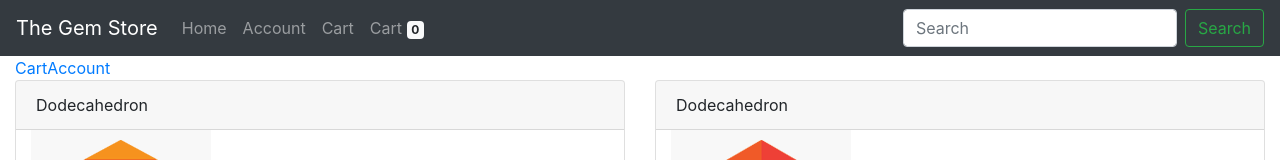
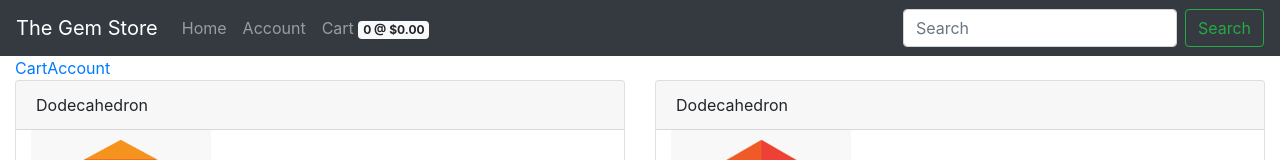
Before and after one commit to abiancu/gemstore-alejandro2018, an Angular app: page / in a window 1280 px wide. Shown: the top 160 px of the page. Built offline with nearby package versions, Linux system fonts and the light colour scheme; what ts-md5 would draw is missing.

Commit message:
updated navbar
I was showing two cart, no I have only one. Disable the text and href from the navbar.component.ts

```diff
--- a/src/app/navbar/navbar.component.html
+++ b/src/app/navbar/navbar.component.html
@@ -9,12 +9,11 @@
     <div class="collapse navbar-collapse" id="navbarSupportedContent">
     <ul class="navbar-nav mr-auto">
         <li class="nav-item" *ngFor="let link of links">
-                <a class="nav-link" href="{{link.href}}">{{link.text}}</a>
+            <a class="nav-link" routerLink="{{link.href}}">{{link.text}}</a>
         </li>
         <li>
-                <a class="nav-link" href="/cart">Cart
-                    <span class="badge badge-light">{{cart.totalquantity}}</span>
-
+            <a class="nav-link" routerLink="/cart" data-trigger="hover" data-toggle="popover" data-html="true" title="Cart" data-placement="bottom">Cart
+                <span class="badge badge-light">{{cart.totalquantity}} @ {{cart.totalprice | currency}}</span>
             </a>
         </li>
     </ul>
--- a/src/app/navbar/navbar.component.ts
+++ b/src/app/navbar/navbar.component.ts
@@ -20,10 +20,10 @@ export class NavbarComponent implements OnInit {
   }, {
     text: 'Account',
     href: '/account'
-  }, {
-    text: 'Cart',
-    href: '/cart'
-  }];
+  }
+    // text: 'Cart',
+    // href: '/cart'
+  ];
 
   constructor() { }
 
```
Lines whose indentation alone changed are shown as unchanged.
